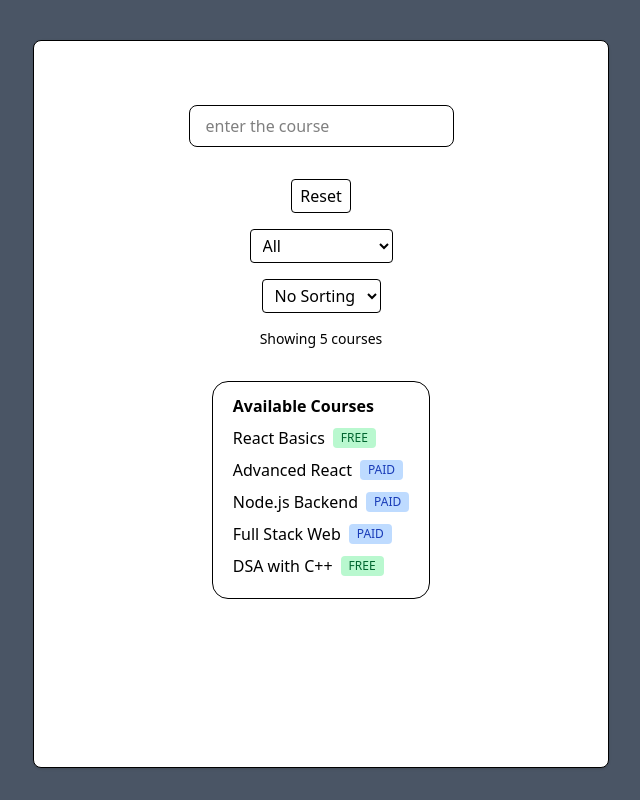
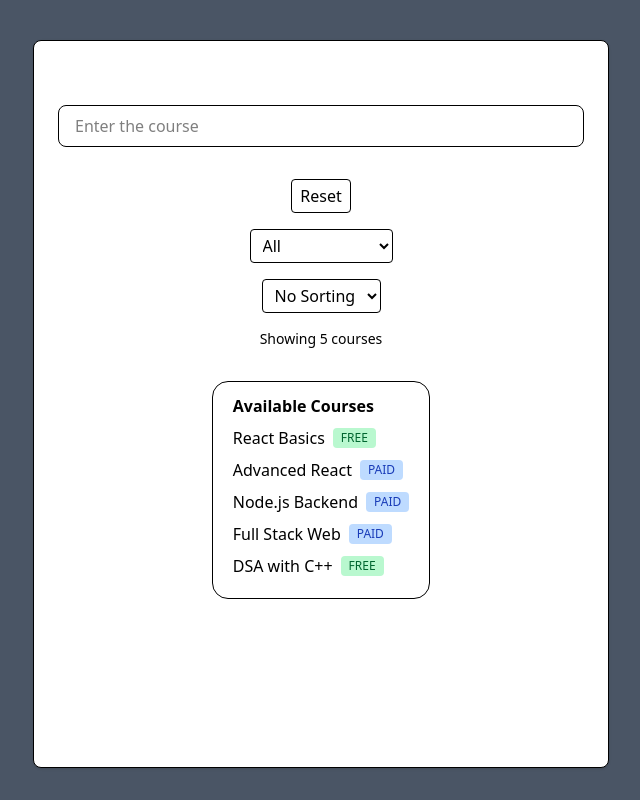
Before and after one commit to Abhay167746/dev-practice, a React (Vite) app: page / in a window 1280 px wide. Shown: the whole page, without its empty margins (319-959 px from the left). Built offline with nearby package versions, Linux system fonts and the light colour scheme.

Commit message:
concept of lifting state

```diff
--- a/src/App.jsx
+++ b/src/App.jsx
@@ -269,6 +269,7 @@
 
 import React, { useState } from "react";
 import CourseList from "./components/CourseList";
+import SearchBar from "./components/SearchBar";
 
 const App = () => {
   const [search, setSearch] = useState("");
@@ -302,19 +303,11 @@ const App = () => {
     return 0;
   });
 
-
   return (
     <div className="min-h-screen flex justify-center pt-10 bg-gray-600 ">
       <div className="border px-6 py-6 mb-8 rounded-lg bg-white shadow w-full max-w-xl">
       <div className=" flex flex-col  items-center gap-4 pt-10 ">
-      <input
-        className="border px-4 py-2 rounded-lg"
-        type="text"
-        placeholder="enter the course"
-        value={search}
-        onChange={(e) => setSearch(e.target.value)}
-      />
-
+         <SearchBar search={search} setSearch={setSearch} />
       <button
         onClick={() => setSearch("")}
         className="mt-4 px-2 py-1 border rounded cursor-pointer"
@@ -347,6 +340,7 @@ const App = () => {
       <p className="text-sm text-grey-600">
         Showing {filteredCourses.length} courses
       </p>
+
       <CourseList courses={sortedCourses} title="Available Courses"/>
     </div>
     </div>
--- /dev/null
+++ b/src/components/SearchBar.jsx
@@ -0,0 +1,13 @@
+const SearchBar = ({ search, setSearch }) => {
+  return (
+    <input
+      className="border px-4 py-2 rounded-lg w-full"
+      type="text"
+      placeholder="Enter the course"
+      value={search}
+      onChange={(e) => setSearch(e.target.value)}
+    />
+  );
+};
+
+export default SearchBar;
```
